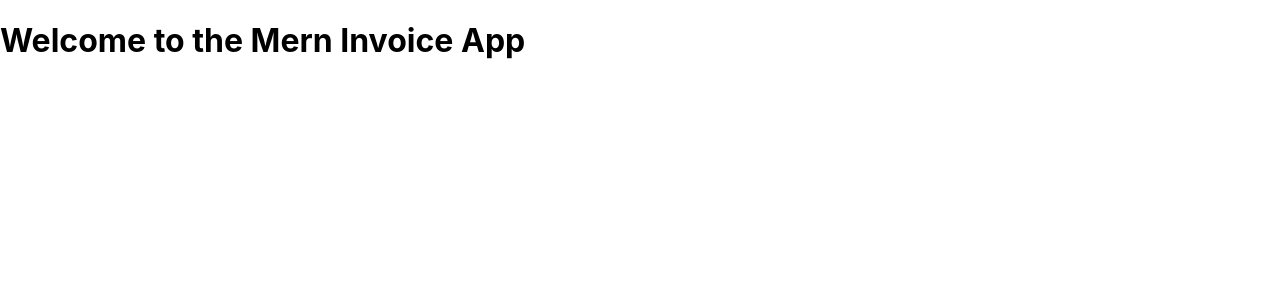
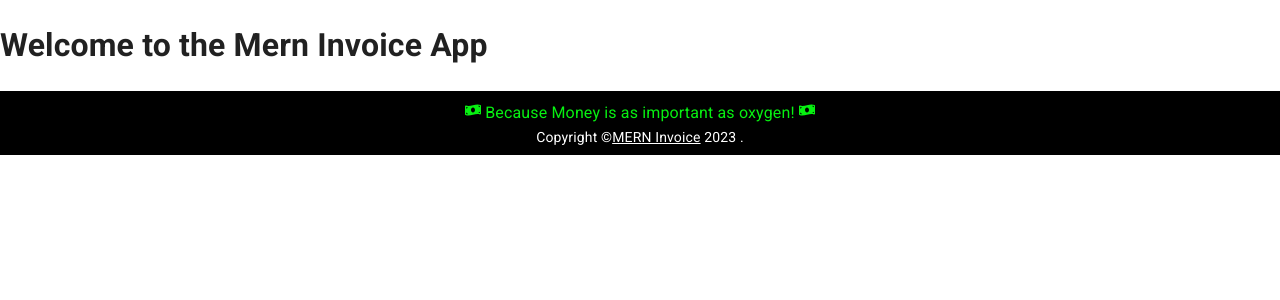
Before and after one commit to codrAlxx/invoice-webapp, a React (Create React App) app in the folder client/: page / in a window 1280 px wide. Shown: the top 300 px of the page. Built offline with nearby package versions, Linux system fonts and the light colour scheme.

Commit message:
Created Common Components

```diff
--- a/client/src/App.jsx
+++ b/client/src/App.jsx
@@ -1,9 +1,10 @@
 import React from 'react'
-
+import Footer from './components/Footer'
 const App = () => {
   return (
     <div>
       <h1>Welcome to the Mern Invoice App</h1>
+      <Footer />
     </div>
   )
 }
--- /dev/null
+++ b/client/src/components/Footer.jsx
@@ -0,0 +1,51 @@
+import { Box, CssBaseline, Link, Typography } from "@mui/material";
+import { FaMoneyBillWave } from "react-icons/fa";
+
+function Copyright() {
+	return (
+		<Typography variant="body2" align="center" sx={{ color: "#ffffff" }}>
+			{"Copyright ©"}
+			<Link color="inherit" href="htts://github.com/codrAlxx">
+				MERN Invoice
+			</Link>{" "}
+			{new Date().getFullYear()} {"."}
+		</Typography>
+	);
+}
+
+const Footer = () => {
+  return (
+        		<Box
+			sx={{
+				bgcolor: "#000000",
+				marginTop: "auto",
+			}}
+			className="footer"
+		>
+			<CssBaseline />
+
+			<Box
+				component="footer"
+				sx={{
+					py: 1,
+					px: 1,
+					mt: "auto",
+					bgColor: "#000000",
+				}}
+			>
+				<Typography
+					variant="subtitle1"
+					align="center"
+					component="p"
+					sx={{ color: "#07f011" }}
+				>
+					<FaMoneyBillWave /> Because Money is as important as oxygen!{" "}
+					<FaMoneyBillWave />
+				</Typography>
+				<Copyright />
+			</Box>
+		</Box>
+  )
+}
+
+export default Footer
```
Also changed, not shown: client/src/components/Layout.jsx (added, +14 -0 lines), client/src/components/StyledDivider.jsx (added, +18 -0 lines), client/src/components/StyledTableCell.jsx (added, +17 -0 lines), client/src/components/StyledTableRow.jsx (added, +16 -0 lines), client/src/hooks/useTitle.jsx (added, +12 -0 lines).
